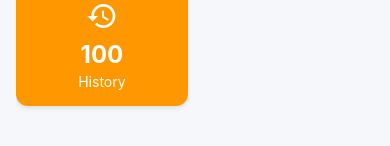
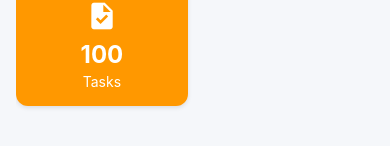
Before and after one commit to Baudoin10/Umuganda, a React Native app: screen /Dashboard in a window 390 px wide. Shown: the part 302-448 px from the top of the page. Built offline with nearby package versions, Linux system fonts and the light colour scheme.

Commit message:
fixing the admin dashboard

```diff
--- a/Dashboard/Dashboard.jsx
+++ b/Dashboard/Dashboard.jsx
@@ -1,4 +1,3 @@
-
 
 import React, { useState } from "react";
 import {
@@ -17,34 +16,45 @@ const Dashboard = ({ navigation }) => {
   const [isMenuVisible, setMenuVisible] = useState(false);
 
   const menuItems = [
-    { id: "1", title: "Reports", screen: "Reports", icon: "bar-chart" },
+    {
+      id: "1",
+      title: "Events",
+      screen: "Events",
+      icon: "event",
+    },
     {
       id: "2",
+      title: "Tasks",
+      screen: "Tasks",
+      icon: "assignment",
+    },
+    {
+      id: "3",
       title: "Notifications",
       screen: "Notification",
       icon: "notifications",
     },
-    { id: "3", title: "Users", screen: "Users", icon: "feedback" },
     {
       id: "4",
+      title: "Users",
+      screen: "Users",
+      icon: "group",
+    },
+    {
+      id: "5",
       title: "Profile/Settings",
       screen: "Profile",
       icon: "settings",
     },
-    { id: "5", title: "Logout", screen: "Login", icon: "logout" },
+    { id: "6", title: "Logout", screen: "Login", icon: "logout" },
   ];
 
   const dashboardCards = [
     { id: "1", title: "Users", count: "120", icon: "people", color: "#4CAF50" },
-    { id: "2", title: "Events", count: "120", icon: "event", color: "#2196F3" },
-    {
-      id: "3",
-      title: "History",
-      count: "100",
-      icon: "history",
-      color: "#FF9800",
-    },
+    { id: "2", title: "Events", count: "110", icon: "event", color: "#2196F3" },
+    { id: "3", title: "Tasks", count: "100", icon: "task", color: "#FF9800" },
   ];
+
 
   const toggleMenu = () => {
     setMenuVisible(!isMenuVisible);
--- a/Screens/Introduction.jsx
+++ b/Screens/Introduction.jsx
@@ -15,7 +15,7 @@ function Introduction() {
   const navigation = useNavigation();
 
   const handleNext = () => {
-    navigation.navigate("Home");
+    navigation.navigate("Login");
   };
 
   return (
```
Also changed, not shown: Screens/Login.jsx (+0 -125 lines).
